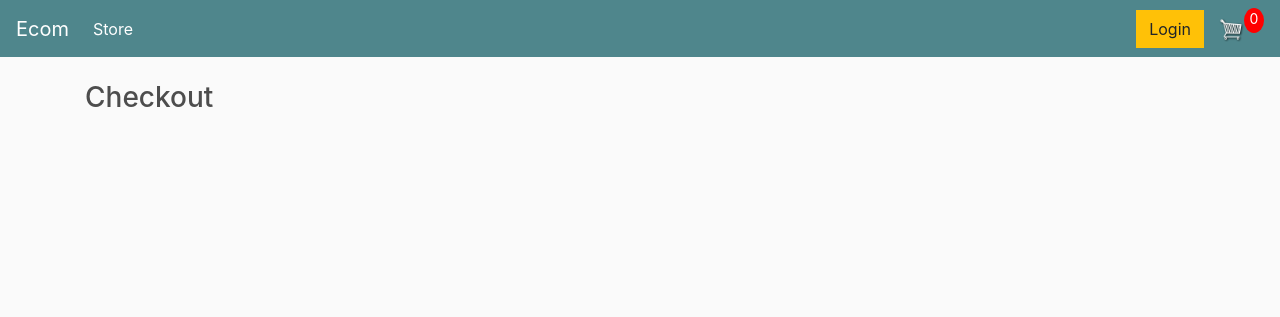
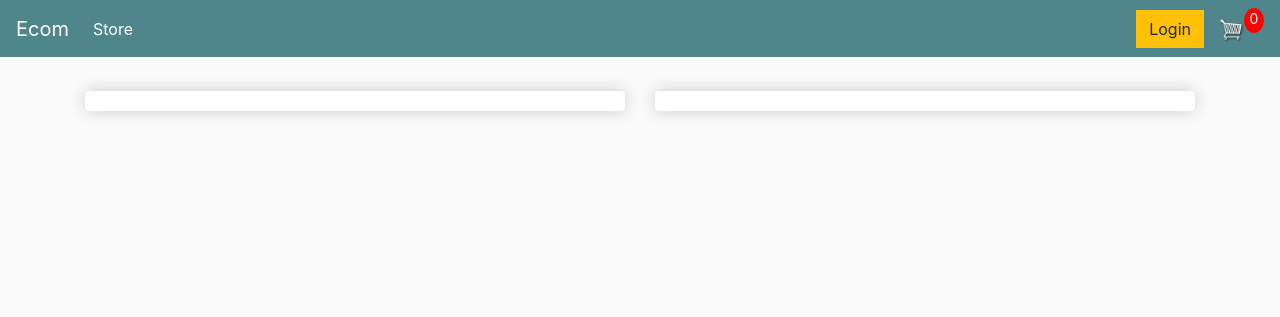
Before and after one commit to oyier254/ecommerce, a Django app: page /checkout/ in a window 1280 px wide. Shown: the top 317 px of the page. Run offline with Django 4.2, Linux system fonts and the light colour scheme; some libraries are stand-ins or nearby versions.

Commit message:
Created sample layout

```diff
--- a/ecommerce/store/templates/store/cart.html
+++ b/ecommerce/store/templates/store/cart.html
@@ -12,7 +12,7 @@
 				<table class="table">
 					<tr>
 						<th><h5>Items: <strong>3</strong></h5></th>
-						<th><h5>Total:<strong> $42</strong></h5></th>
+						<th><h5>Total:<strong> Ksh.42</strong></h5></th>
 						<th>
 							<a  style="float:right; margin:5px;" class="btn btn-success" href="{% url 'checkout' %}">Checkout</a>
 						</th>
@@ -34,7 +34,7 @@
 				<div class="cart-row">
 					<div style="flex:2"><img class="row-image" src="{% static 'images/placeholder.png' %}"></div>
 					<div style="flex:2"><p>Product 1</p></div>
-					<div style="flex:1"><p>$20</p></div>
+					<div style="flex:1"><p>Ksh.20</p></div>
 					<div style="flex:1">
 						<p class="quantity">2</p>
 						<div class="quantity">
@@ -43,7 +43,7 @@
 							<img class="chg-quantity" src="{% static  'images/arrow-down.png' %}">
 						</div>
 					</div>
-					<div style="flex:1"><p>$32</p></div>
+					<div style="flex:1"><p>Ksh.32</p></div>
 				</div>
 
 			</div>
--- a/ecommerce/store/templates/store/checkout.html
+++ b/ecommerce/store/templates/store/checkout.html
@@ -1,7 +1,18 @@
 {% extends 'store/main.html' %}
 {% load static %}
-{{% block content %}
+{% block content %}
+     <div class="row">
+		<div class="col-lg-6">
+			<div class="box-element" id="form-wrapper">
 
-<h3>Checkout</h3>
+			</div>
 
-{% endblock content %}}
+		</div>
+
+		<div class="col-lg-6">
+			<div class="box-element">
+
+			</div>
+		</div>
+	</div>
+{% endblock content %}
```
